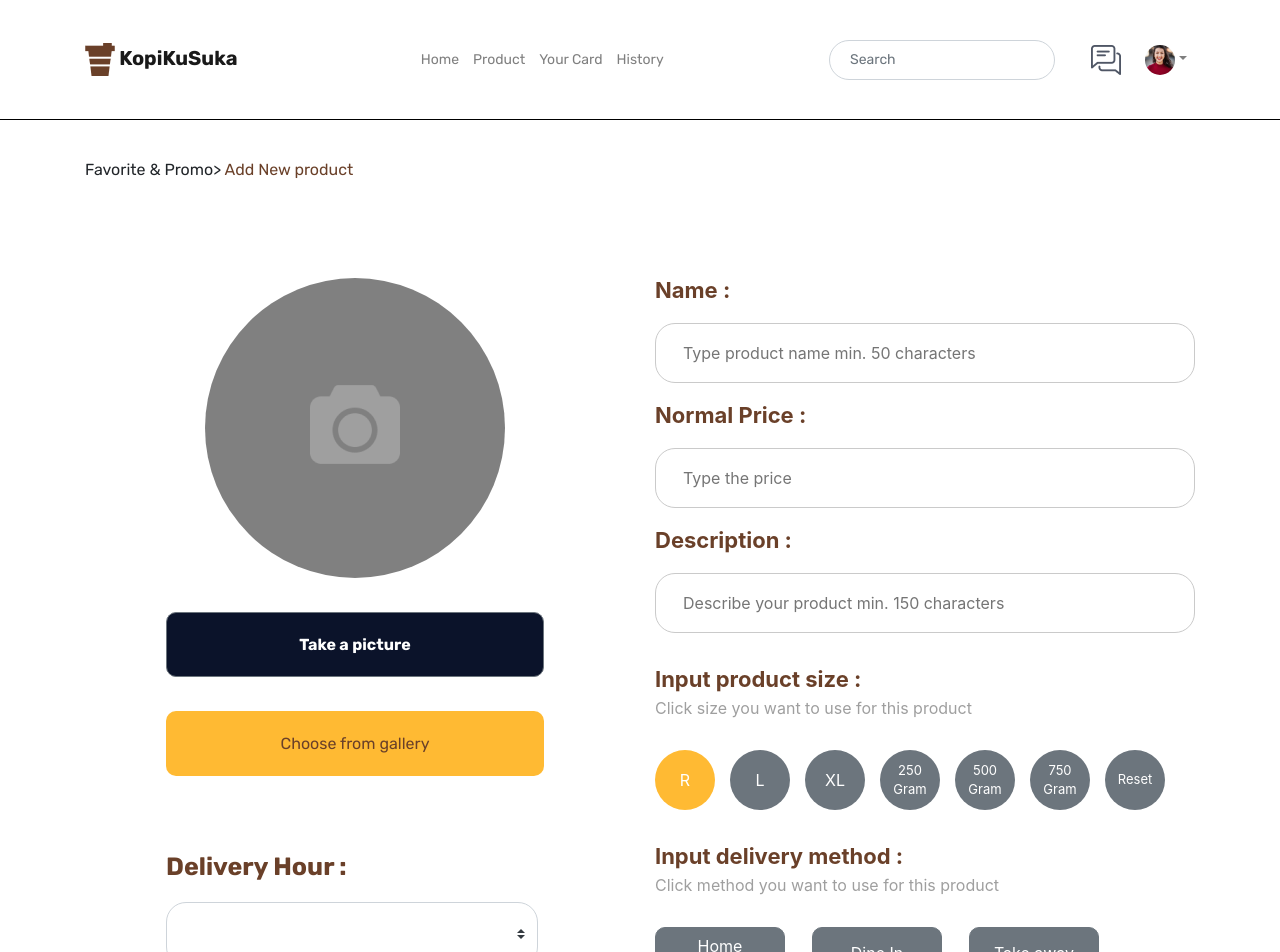
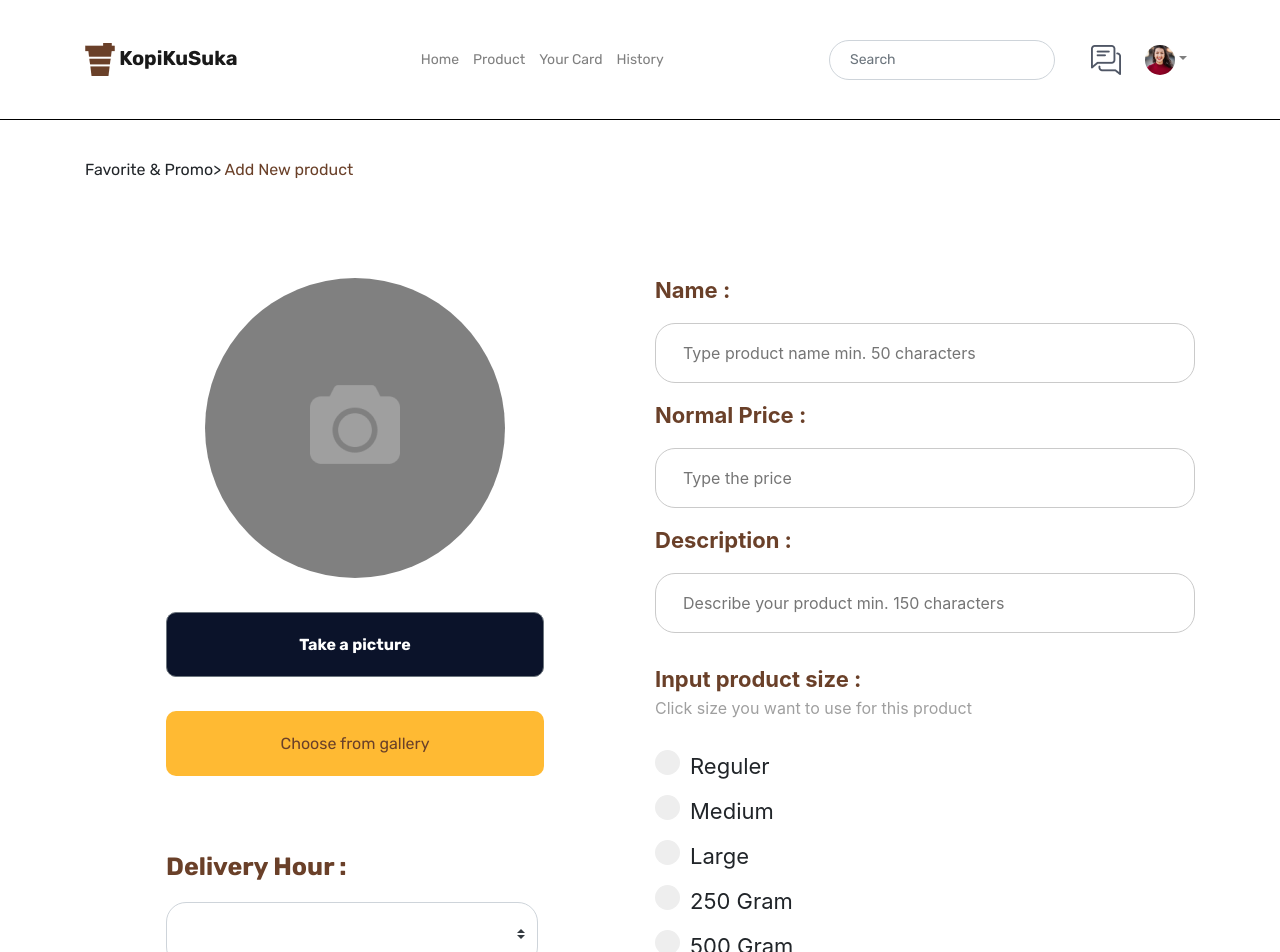
Before and after one commit to vincentJunior1/kopikusukaApp, a Vue app: page /addnewproduct in a window 1280 px wide. Shown: the top 952 px of the page. Built offline with nearby package versions, Linux system fonts and the light colour scheme.

Commit message:
added feature save product

```diff
--- a/src/components/_base/Navbar.vue
+++ b/src/components/_base/Navbar.vue
@@ -12,7 +12,7 @@
           <b-nav-item class="nav-menu" to="/">Home</b-nav-item>
           <b-nav-item class="nav-menu" to="/product">Product</b-nav-item>
           <b-nav-item class="nav-menu" to="/">Your Card</b-nav-item>
-          <b-nav-item class="nav-menu" to="/">History</b-nav-item>
+          <b-nav-item class="nav-menu" to="/history">History</b-nav-item>
         </b-navbar-nav>
 
         <!-- Right aligned nav items -->
--- a/src/components/add-new-product/formDetail.vue
+++ b/src/components/add-new-product/formDetail.vue
@@ -17,23 +17,24 @@
       <p class="delivery-method">Delivery Hour :</p>
       <b-form-select
         class="delivery-from"
-        v-model="selected"
+        v-model="deliveryStart"
         :options="deliveryTime"
         ><b-select disabled>Select Start Hour</b-select></b-form-select
       >
       <b-form-select
         class="delivery-ended"
-        v-model="selected"
+        v-model="deliveryEnded"
         :options="endedTime"
         ><b-select disabled>Select Start Hour</b-select></b-form-select
       >
-      {{ selected }}
+      {{ deliveryStart }}
+      {{ deliveryEnded }}
     </div>
     <div class="quantity">
       <p class="delivery-method">Quantity :</p>
       <input
         class="quantity-input"
-        v-model="quantity"
+        @input="getData"
         type="text"
         placeholder="Quantity"
       />
@@ -46,7 +47,8 @@ export default {
   name: 'formDetail',
   data() {
     return {
-      selected: null,
+      deliveryStart: null,
+      deliveryEnded: null,
       deliveryTime: {
         1: '1 PM',
         2: '2 PM',
@@ -66,15 +68,13 @@ export default {
       quantity: 0
     }
   },
+  created() {
+    console.log(this.quantity)
+  },
   methods: {
-    getQuantity() {
-      for (let i = 0; i <= 50; i++) {
-        this.quantity[i] = { i: i }
-      }
-    },
-    getData() {
-      console.log(this.quantity)
-      this.$emit('dataQuantity', this.quantity)
+    getData(event) {
+      this.quantity = event.target.value
+      this.$root.$emit('dataQuantity', this.quantity)
     }
   }
 }
--- a/src/components/add-new-product/formProduct.vue
+++ b/src/components/add-new-product/formProduct.vue
@@ -33,48 +33,82 @@
         <p class="size-label">Input product size :</p>
         <p class="size-inf">Click size you want to use for this product</p>
         <div inline class="size">
-          <b-button
-            class="drink-button current"
-            @Click="
-              drinkButton
-              rButton
-            "
-            :disabled="activeDrink === 0"
-            >R</b-button
-          >
-          <b-button
-            class="drink-button"
-            @Click="
-              drinkButton
-              size += '1'
-            "
-            :disabled="activeDrink === 0"
-            >L</b-button
-          >
-          <b-button
-            class="drink-button"
-            @click="drinkButton"
-            :disabled="activeDrink === 0"
-            >XL</b-button
-          >
-          <b-button
-            class="food-button"
-            @click="foodButton"
-            :disabled="activeFood === 0"
-            >250 Gram</b-button
-          >
-          <b-button
-            class="food-button"
-            @click="foodButton"
-            :disabled="activeFood === 0"
-            >500 Gram</b-button
-          >
-          <b-button
-            class="food-button"
-            @click="foodButton"
-            :disabled="activeFood === 0"
-            >750 Gram</b-button
-          >
+          <label class="container"
+            >Reguler
+            <input
+              class="radio-size"
+              type="radio"
+              checked="checked"
+              @click="drinkButton"
+              :value="1"
+              v-model="form.sizeProduct[0]"
+              :disabled="activeDrink == 0"
+            />
+            <span class="checkmark"></span>
+          </label>
+          <label class="container"
+            >Medium
+            <input
+              class="radio-size"
+              type="radio"
+              checked="checked"
+              @click="drinkButton"
+              :value="2"
+              v-model="form.sizeProduct[1]"
+              :disabled="activeDrink == 0"
+            />
+            <span class="checkmark"></span>
+          </label>
+          <label class="container"
+            >Large
+            <input
+              type="radio"
+              class="radio-size"
+              @click="drinkButton"
+              checked="checked"
+              :value="3"
+              v-model="form.sizeProduct[2]"
+              :disabled="activeDrink == 0"
+            />
+            <span class="checkmark"></span>
+          </label>
+          <label class="container"
+            >250 Gram
+            <input
+              class="radio-size"
+              type="radio"
+              checked="checked"
+              :value="4"
+              v-model="form.sizeProduct[3]"
+              :disabled="activeFood == 0"
+            />
+            <span class="checkmark"></span>
+          </label>
+          <label class="container"
+            >500 Gram
+            <input
+              class="radio-size"
+              type="radio"
+              checked="checked"
+              :value="5"
+              v-model="form.sizeProduct[4]"
+              :disabled="activeFood == 0"
+            />
+            <span class="checkmark"></span>
+          </label>
+          <label class="container"
+            >750 Gram
+            <input
+              type="radio"
+              class="radio-size"
+              checked="checked"
+              :value="6"
+              v-model="form.sizeProduct[5]"
+              :disabled="activeFood == 0"
+            />
+            <span class="checkmark"></span>
+          </label>
+          {{ form }}
           <b-button class="food-button" @click="resetButton">Reset</b-button>
         </div>
         <p class="size-label">Input delivery method :</p>
@@ -94,53 +128,53 @@
 <script>
 export default {
   name: 'formProduct',
+  props: ['getData'],
+  computed: {
+    checkProduct() {
+      return this.form.sizeProduct
+    }
+  },
   data() {
     return {
       activeDrink: 1,
       activeFood: 1,
-      sizeProduct: '',
       form: {
+        sizeProduct: [],
         product_name: '',
         product_price: '',
-        product_description: ''
+        category_id: 0,
+        product_description: '',
+        quantityProduct: 0
       }
     }
   },
   created() {
-    console.log(this.size)
-    // console.log(this.form.product_name)
+    console.log(this.quantityProduct)
+  },
+  mounted() {
+    this.$root.$on('dataQuantity', event => {
+      this.form.quantityProduct = event
+    })
   },
   methods: {
     drinkButton() {
       this.activeDrink = 1
       this.activeFood = 0
+      this.form.category_id = 2
     },
     foodButton() {
       this.activeDrink = 0
       this.activeFood = 1
+      this.form.category_id = 1
     },
     resetButton() {
+      this.form.sizeProduct = []
+      this.activeFood = 1
       this.activeDrink = 1
-      this.activeFood = 1
-    },
-    rButton() {
-      if (this.sizeProduct === '') {
-        this.sizeProduct = '1'
-      } else {
-        this.sizeProduct = this.sizeProduct.join('1')
-      }
-      console.log('ok')
-    },
-    lButton() {
-      if (this.sizeProduct === '') {
-        this.sizeProduct = '2'
-      } else {
-        this.sizeProduct = this.sizeProduct.join('2')
-      }
     },
     getAllData() {
       // console.log(this.form)
-      this.$emit('formData', this.form)
+      console.log(this.form)
     }
   }
 }
@@ -171,22 +205,6 @@ export default {
 .size {
   margin-top: 30px;
   /* text-align: center; */
-}
-.drink-button {
-  width: 60px;
-  height: 60px;
-  border-radius: 60px;
-  margin-right: 15px;
-  border: none !important;
-}
-.food-button {
-  width: 60px;
-  height: 60px;
-  text-align: center;
-  font-size: 13px;
-  border-radius: 60px;
-  margin-right: 15px;
-  border: none !important;
 }
 
 .current {
@@ -237,4 +255,65 @@ export default {
 .cancel-product:focus {
   box-shadow: none !important;
 }
+.container {
+  display: block;
+  position: relative;
+  padding-left: 35px;
+  margin-bottom: 12px;
+  cursor: pointer;
+  font-size: 22px;
+  -webkit-user-select: none;
+  -moz-user-select: none;
+  -ms-user-select: none;
+  user-select: none;
+}
+
+/* Hide the browser's default radio button */
+.container .radio-size {
+  position: absolute;
+  opacity: 0;
+  cursor: pointer;
+}
+
+/* Create a custom radio button */
+.checkmark {
+  position: absolute;
+  top: 0;
+  left: 0;
+  height: 25px;
+  width: 25px;
+  background-color: #eee;
+  border-radius: 50%;
+}
+
+/* On mouse-over, add a grey background color */
+.container:hover .radio-size ~ .checkmark {
+  background-color: #ccc;
+}
+
+/* When the radio button is checked, add a blue background */
+.container .radio-size:checked ~ .checkmark {
+  background-color: #ffba33;
+}
+
+/* Create the indicator (the dot/circle - hidden when not checked) */
+.checkmark:after {
+  content: '';
+  position: absolute;
+  display: none;
+}
+
+/* Show the indicator (dot/circle) when checked */
+.container .radio-size:checked ~ .checkmark:after {
+  display: block;
+}
+
+/* Style the indicator (dot/circle) */
+.container .checkmark:after {
+  top: 9px;
+  left: 9px;
+  width: 8px;
+  height: 8px;
+  border-radius: 50%;
+}
 </style>
--- a/src/components/product-detail/InformationDetail.vue
+++ b/src/components/product-detail/InformationDetail.vue
@@ -16,7 +16,7 @@
         <option
           class="size-option"
           v-for="(item, index) in informationDetail[1]"
-          :key="index + 1"
+          :key="index"
           v-show="
             (item.category_id == informationDetail[0].category_id &&
               item.size_id == productSize[0]) ||
@@ -53,7 +53,7 @@ export default {
   },
   created() {
     this.productSize = this.splitSize
-    console.log(this.productSize)
+    // console.log(this.splitSize)
   },
   data() {
     return {
--- a/src/router/index.js
+++ b/src/router/index.js
@@ -4,6 +4,7 @@ import Home from '../views/Home.vue'
 import Product from '../views/Product.vue'
 import ProductDetail from '../views/ProductDetail.vue'
 import AddNewProduct from '../views/AddNewProduct.vue'
+import History from '../views/History.vue'
 
 Vue.use(VueRouter)
 
@@ -24,9 +25,14 @@ const routes = [
     component: ProductDetail
   },
   {
-    path:'/addnewproduct',
-    name :'addNewProduct',
+    path: '/addnewproduct',
+    name: 'addNewProduct',
     component: AddNewProduct
+  },
+  {
+    path: '/history',
+    name: 'history',
+    component: History
   }
 ]
 
--- a/src/views/AddNewProduct.vue
+++ b/src/views/AddNewProduct.vue
@@ -2,8 +2,8 @@
   <div class="add-new-product">
     <b-container class="bv-example-row">
       <b-row>
-        <b-col sm="6"><FormDetail @dataQuantity="dataQuantity"/></b-col>
-        <b-col sm="6"><FormProduct @formData="formData"/></b-col>
+        <b-col sm="6"><FormDetail @getData="dataQuantity"/></b-col>
+        <b-col sm="6"><FormProduct v-on:getData="quantity"/></b-col>
         {{ quantity }}
       </b-row>
     </b-container>
@@ -29,13 +29,6 @@ export default {
     }
   },
   methods: {
-    formData(event) {
-      const allData = {
-        ...event,
-        Hello: 'aaaa'
-      }
-      console.log(allData)
-    },
     dataQuantity(event) {
       this.quantity = event
     }
--- /dev/null
+++ b/src/views/History.vue
@@ -0,0 +1,21 @@
+<template>
+  <div class="history">
+    <div class="jumbotron">Heii</div>
+  </div>
+</template>
+
+<script>
+export default {
+  name: 'History'
+}
+</script>
+
+<style scoped>
+.history {
+  height: 1000px;
+}
+.jumbotron {
+  background-image: url('../assets/img/history.png') !important;
+  height: 100%;
+}
+</style>
```
Also changed, not shown: src/components/_base/productCard.vue (+13 -2 lines), src/views/Product.vue (+42 -3 lines).
